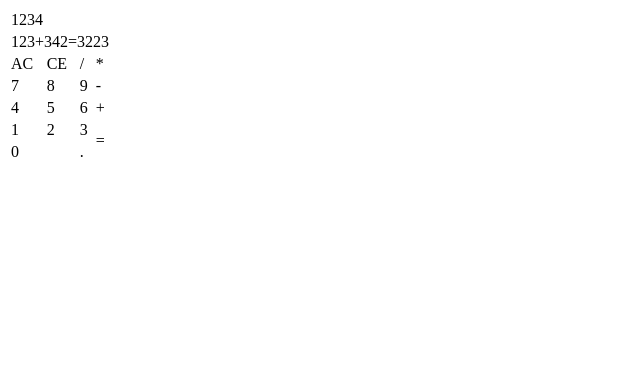
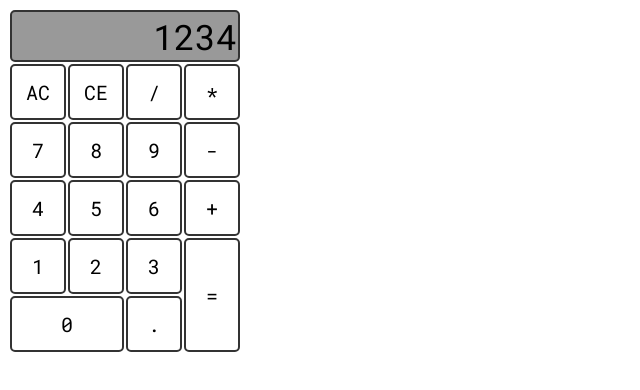
Before and after one commit to marcorodnav/js-calculator, a plain HTML site: page index.html in a window 1280 px wide. Shown: the whole page, without its empty margins (0-640 px from the left). Drawn offline with Linux system fonts and the light colour scheme.

Commit message:
improved the style

```diff
--- a/index.html
+++ b/index.html
@@ -6,6 +6,7 @@
 	<meta name="viewport" content="width=device-width, initial-scale=1.0">
 	<meta http-equiv="X-UA-Compatible" content="ie=edge">
 	<title>Calculator</title>
+	<link href="https://fonts.googleapis.com/css?family=Roboto+Mono" rel="stylesheet">
 	<link rel="stylesheet" href="styles.css" />
 </head>
 
@@ -16,35 +17,32 @@
 				<td colspan="4" id="input">1234</td>
 			</tr>
 			<tr>
-				<td colspan="4" id="history">123+342=3223</td>
+				<td class="calcBtn" id="ac">AC</td>
+				<td class="calcBtn" id="ce">CE</td>
+				<td class="calcBtn" id="divided">/</td>
+				<td class="calcBtn" id="times">*</td>
 			</tr>
 			<tr>
-				<td>AC</td>
-				<td>CE</td>
-				<td>/</td>
-				<td>*</td>
+				<td class="calcBtn" id="seven">7</td>
+				<td class="calcBtn" id="eight">8</td>
+				<td class="calcBtn" id="nine">9</td>
+				<td class="calcBtn" id="minus">-</td>
 			</tr>
 			<tr>
-				<td>7</td>
-				<td>8</td>
-				<td>9</td>
-				<td>-</td>
+				<td class="calcBtn" id="four">4</td>
+				<td class="calcBtn" id="five">5</td>
+				<td class="calcBtn" id="six">6</td>
+				<td class="calcBtn" id="plus">+</td>
 			</tr>
 			<tr>
-				<td>4</td>
-				<td>5</td>
-				<td>6</td>
-				<td>+</td>
+				<td class="calcBtn" id="one">1</td>
+				<td class="calcBtn" id="two">2</td>
+				<td class="calcBtn" id="three">3</td>
+				<td class="calcBtn" id="equals" rowspan="2">=</td>
 			</tr>
 			<tr>
-				<td>1</td>
-				<td>2</td>
-				<td>3</td>
-				<td rowspan="2">=</td>
-			</tr>
-			<tr>
-				<td colspan="2">0</td>
-				<td>.</td>
+				<td class="calcBtn" id="zero" colspan="2">0</td>
+				<td class="calcBtn" id="dot">.</td>
 			</tr>
 		</table>
 	</div>
--- a/styles.css
+++ b/styles.css
@@ -0,0 +1,26 @@
+@font-face {
+  font-family: 'Roboto mono';
+  src: url(fonts/RobotoMono-Regular.ttf);
+}
+
+body {
+  font-family: 'Roboto Mono', monospace;
+}
+table td {
+  border: 2px solid #333;
+}
+
+table td#input {
+  background-color: #999;
+  border-radius: 5px;
+  text-align: right;
+  font-size: 35px;
+}
+
+.calcBtn {
+  border-radius: 5px;
+  width: 50px;
+  height: 50px;
+  text-align: center;
+  font-size: 20px;
+}
```
Also changed, not shown: fonts/RobotoMono-Regular.ttf (added).
